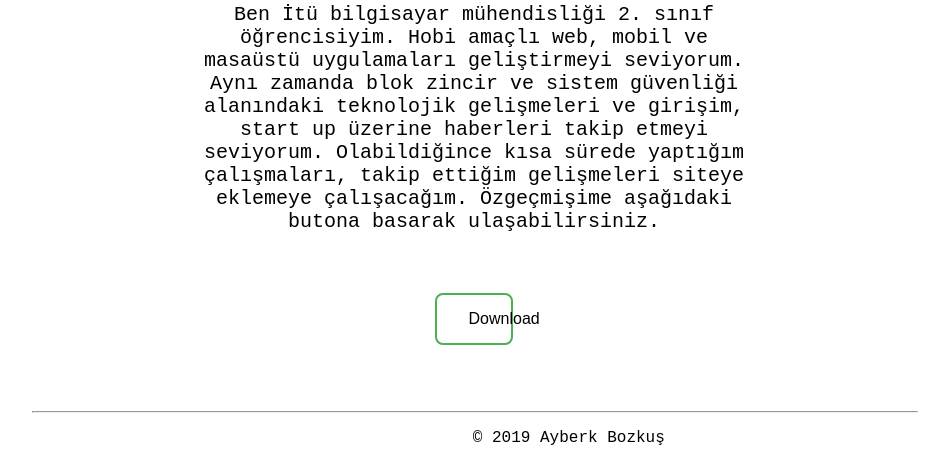
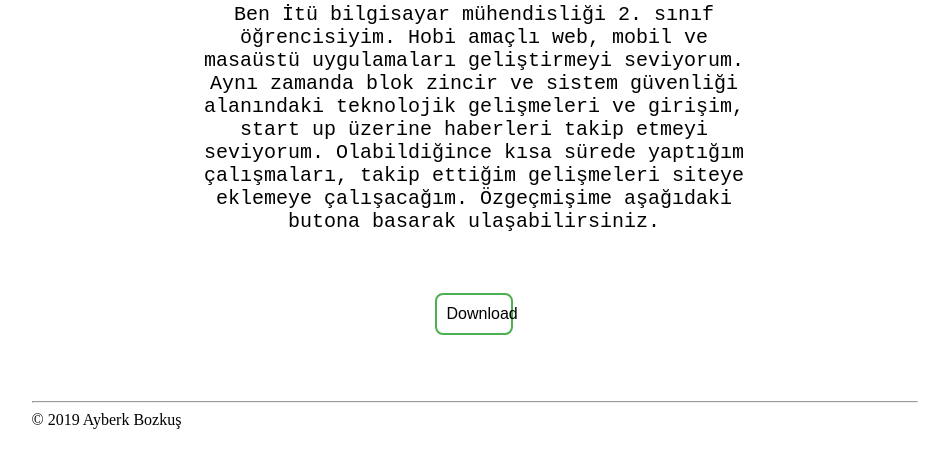
Before and after one commit to ayberkbozkus/personalwebsite, a Flask app: a page that uses templates/about_me.html in a window 1280 px wide. Shown: the part 396-859 px from the top of the page, without its empty margins (166-1115 px from the left). After the commit the page ends 825 px from the top, so only its background shows below. Run offline with Flask 2, Linux system fonts and the light colour scheme.

Commit message:
Update about_me.html

```diff
--- a/templates/about_me.html
+++ b/templates/about_me.html
@@ -17,18 +17,16 @@
           text-align: center;
           font-family: "Courier New", Courier, monospace;
         }
-
         .button {
           border-radius: 8px;
           background-color: #4CAF50; /* Green */
           border: none;
           color: white;
-          padding: 15px 32px;
+          padding: 10px;
           text-align: center;
           text-decoration: none;
           display: inline-block;
           font-size: 16px;
-          margin: 4px 2px;
           cursor: pointer;
           margin-left: 330px;
         }
@@ -40,7 +38,6 @@
         .button:hover{
         opacity: 0.6;
         }
-
       </style>
 
     </head>
@@ -80,6 +77,6 @@ Ben İtü bilgisayar mühendisliği 2. sınıf öğrencisiyim. Hobi amaçlı web
 <button style="margin-left:43%;margin-right:43%;width:14%;" class="button button1">Download</button> </a><br><br><br><br>
           </div>
       <hr style="margin-left: 15%;margin-right: 15%;width: 70%;">
-			<p style="margin-left: 15%;"> © 2019 Ayberk Bozkuş </p>
+      <font style="margin-left: 15%;"> © 2019 Ayberk Bozkuş </p>
     </body>
   </html>
```
Lines whose indentation alone changed are shown as unchanged.
